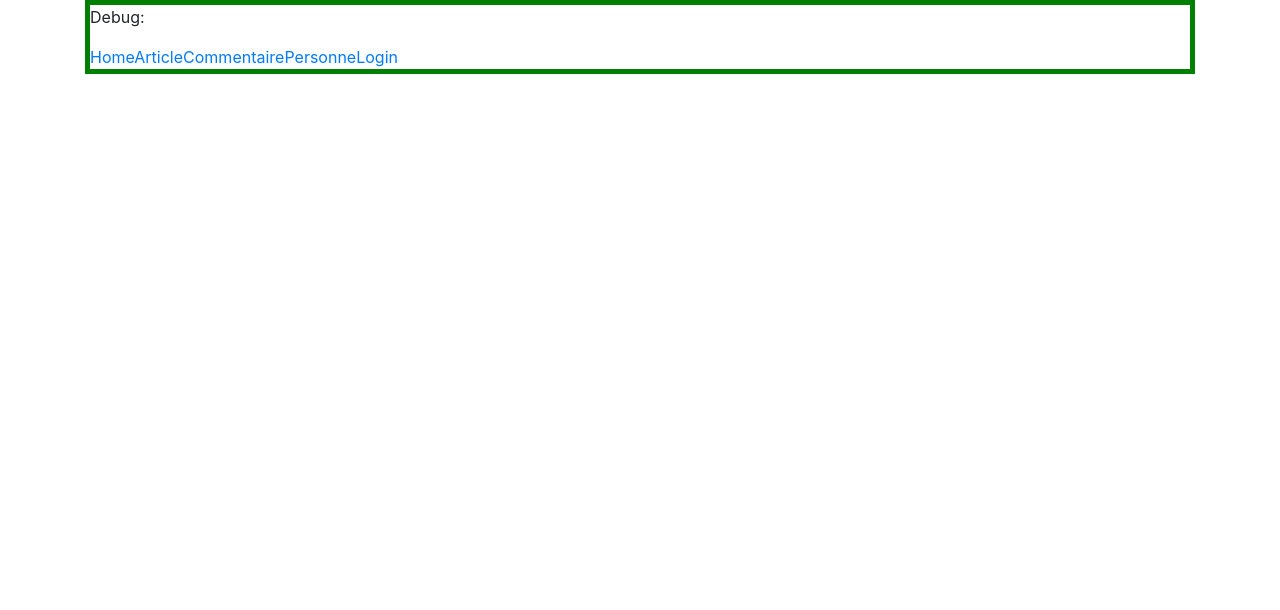
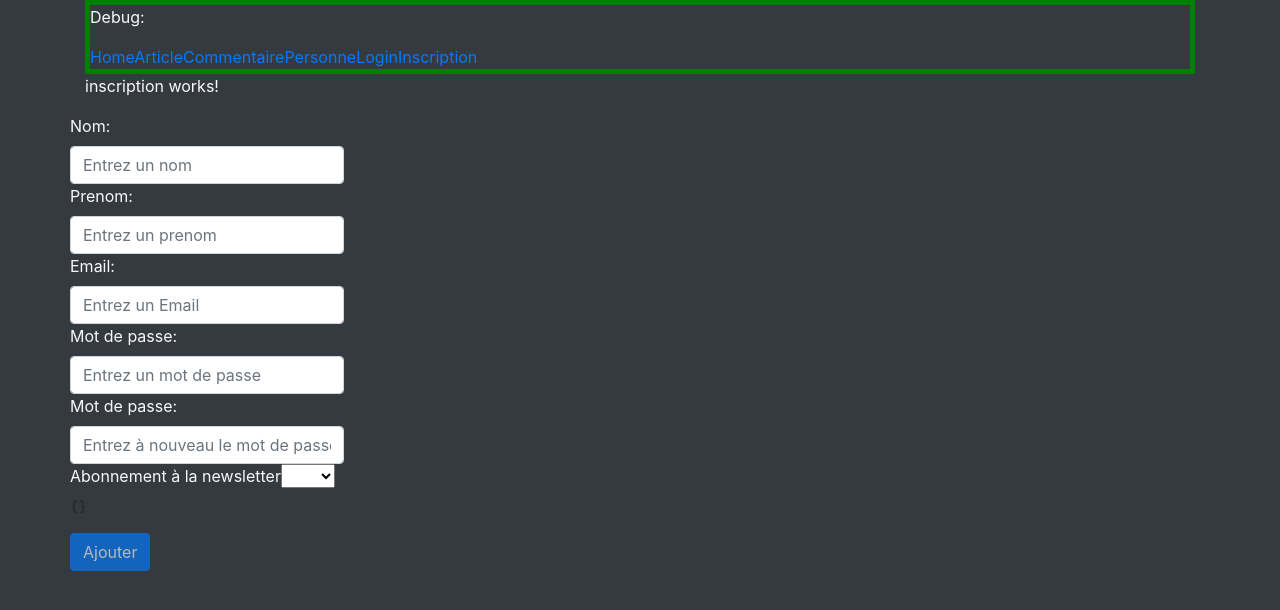
Before and after one commit to jlgithubrep/projetfront, an Angular app: page /inscription in a window 1280 px wide. Before the commit this address led to /. Shown: the top 610 px of the page. Built offline with nearby package versions, Linux system fonts and the light colour scheme.

Commit message:
inscription+modif login

```diff
--- a/src/app/app.component.html
+++ b/src/app/app.component.html
@@ -38,6 +38,7 @@
   <a routerLink="/commentaire" routerLinkActive="active">Commentaire</a>
   <a routerLink="/personne" routerLinkActive="active">Personne</a>
   <a routerLink="/login">Login</a>
+  <a routerLink="/inscription">Inscription</a>
 </div>
 
 <router-outlet></router-outlet>
--- a/src/app/app.module.ts
+++ b/src/app/app.module.ts
@@ -12,6 +12,7 @@ import { HomeComponent } from './home/home.component';
 import { LoginComponent } from './login/login.component';
 import { FooterComponent } from './footer/footer.component';
 import { MenuComponent } from './menu/menu.component';
+import { InscriptionComponent } from './inscription/inscription.component';
 
 @NgModule({
   declarations: [
@@ -22,7 +23,8 @@ import { MenuComponent } from './menu/menu.component';
     HomeComponent,
     LoginComponent,
     FooterComponent,
-    MenuComponent
+    MenuComponent,
+    InscriptionComponent
   ],
   imports: [
     BrowserModule,
--- /dev/null
+++ b/src/app/inscription/inscription.component.html
@@ -0,0 +1,40 @@
+<p>
+  inscription works!
+</p>
+<div class="row">
+  <form #personneForm="ngForm">
+
+    <div class="form-group">
+      <label for="nom">Nom: </label>
+      <input type="text" class="form-control" id="nom" name="nom" placeholder="Entrez un nom" [(ngModel)]="nom"
+        required>
+      <label for="prenom">Prenom: </label>
+      <input type="text" class="form-control" id="prenom" name="prenom" placeholder="Entrez un prenom" [(ngModel)]="prenom"
+        required>
+      <label for="mail">Email: </label>
+      <input type="text" class="form-control" id="mail" name="mail" placeholder="Entrez un Email" [(ngModel)]="mail"
+        required pattern='^[a-zA-Z0-9_.+-]+@[a-zA-Z0-9-]+.[a-zA-Z0-9-.]+$'>
+      <label for="mdp">Mot de passe: </label>
+      <input type="password" class="form-control" id="mdp" name="mdp" placeholder="Entrez un mot de passe" [(ngModel)]="mdp"
+        required>
+      <label for="mdpConfirm">Mot de passe: </label>
+      <input type="password" class="form-control" id="mdpConfirm" name="mdpConfirm" placeholder="Entrez à nouveau le mot de passe"
+        [(ngModel)]="mdpConfirm" required>
+
+      <label for="newsletter">Abonnement à la newsletter</label>
+      <select name="selectNewsletter" [(ngModel)]="selectNewsletter" required>
+        <option selected [ngValue]="0">Non</option>
+        <option [ngValue]="1">Oui</option>
+      </select>
+
+      <pre>{{personneForm.value | json}}</pre>
+    </div>
+
+    <button (click)="ajouterPersonne()" type="submit" class="btn btn-primary" [disabled]="!personneForm.valid">Ajouter</button>
+  </form>
+
+  <div class="bg-warning" *ngIf="passwordnotmatching == true">
+    Mot de passe ne correspond pas
+  </div>
+
+</div>
--- /dev/null
+++ b/src/app/inscription/inscription.component.ts
@@ -0,0 +1,51 @@
+import { Component, OnInit } from '@angular/core';
+import { PersonneService } from '../services/personne.services';
+import { Personne } from '../interfaces/Personne';
+
+@Component({
+  selector: 'app-inscription',
+  templateUrl: './inscription.component.html',
+  styleUrls: ['./inscription.component.css']
+})
+export class InscriptionComponent implements OnInit {
+
+  constructor(private personneService: PersonneService) {
+    this.passwordnotmatching = false;
+  }
+
+
+  //ajout/inscription user
+  nom: string;
+  prenom: string;
+  mail: string;
+  mdp: string;
+  mdpConfirm: string;
+  selectNewsletter: number;
+
+  passwordnotmatching: boolean;
+
+
+  //ajout/inscription user
+  ajouterPersonne() {
+
+    if (this.mdp != this.mdpConfirm) {
+      this.passwordnotmatching = true;
+    } else {
+
+      let p: Personne = { id: null, abonne: this.selectNewsletter, mail: this.mail, mdp: this.mdp, nom: this.nom, prenom: this.prenom, type: "utilisateur" };
+
+      this.personneService.addPersonne(p).subscribe(res => {
+        this.nom = "";
+        this.prenom = "";
+        this.mail = "";
+        this.mdp = "";
+      });
+    }
+
+
+  }
+
+  ngOnInit() {
+  }
+
+}
--- a/src/app/login/login.component.html
+++ b/src/app/login/login.component.html
@@ -5,17 +5,17 @@
   <form #loginForm="ngForm">
 
     <div class="form-group">
-      <label for="nom">Nom: </label>
-      <input type="text" class="form-control" id="nom" name="nom" placeholder="Entrez un nom" [(ngModel)]="nom"
+      <label for="mail">Email: </label>
+      <input type="text" class="form-control" id="mail" name="mail" placeholder="Entrez votre Email" [(ngModel)]="mail"
         required>
       <label for="mdp">Mot de passe: </label>
-      <input type="password" class="form-control" id="mdp" name="mdp" placeholder="Entrez un mot de passe" [(ngModel)]="mdp"
+      <input type="password" class="form-control" id="mdp" name="mdp" placeholder="Entrez votre mot de passe" [(ngModel)]="mdp"
         required>
     </div>
     <button (click)="login()" type="submit" class="btn btn-primary" [disabled]="!loginForm.valid">Se connecter</button>
   </form>
 
-<div class="warning" *ngIf="erreur == true">
+<div class="bg-warning" *ngIf="erreur == true">
   Informations de connexion Incorrectes!
 </div>
 
--- a/src/app/login/login.component.ts
+++ b/src/app/login/login.component.ts
@@ -13,14 +13,14 @@ export class LoginComponent implements OnInit {
     this.erreur = false;
   }
 
-  nom: string;
+  mail: string;
   mdp: string;
 
   p: Personne;
   erreur: boolean;
 
   login() {
-    this.personneService.login(this.nom, this.mdp).subscribe(res => {
+    this.personneService.login(this.mail, this.mdp).subscribe(res => {
 
       this.p = <Personne>res;
       console.log(this.p.nom);
--- a/src/app/personne/personne.component.html
+++ b/src/app/personne/personne.component.html
@@ -2,40 +2,12 @@
   personne works!
 </p>
 <p>double clic pour modifier une personne</p>
-<div class="row">
-  <form #personneForm="ngForm">
-
-    <div class="form-group">
-      <label for="nom">Nom: </label>
-      <input type="text" class="form-control" id="nom" name="nom" placeholder="Entrez un nom" [(ngModel)]="nom"
-        required>
-      <label for="prenom">Prenom: </label>
-      <input type="text" class="form-control" id="prenom" name="prenom" placeholder="Entrez un prenom" [(ngModel)]="prenom"
-        required>
-      <label for="mail">Email: </label>
-      <input type="text" class="form-control" id="mail" name="mail" placeholder="Entrez un Email" [(ngModel)]="mail"
-        required>
-      <label for="mdp">Mot de passe: </label>
-      <input type="password" class="form-control" id="mdp" name="mdp" placeholder="Entrez un mot de passe" [(ngModel)]="mdp"
-        required>
-
-      <label for="newsletter">Abonnement à la newsletter</label>
-      <select name="selectNewsletter" [(ngModel)]="selectNewsletter" required>
-        <option selected [ngValue]="0">Non</option>
-        <option [ngValue]="1">Oui</option>
-      </select>
-
-    </div>
-
-    <button (click)="ajouterPersonne()" type="submit" class="btn btn-primary" [disabled]="!personneForm.valid">Ajouter</button>
-  </form>
-</div>
 
 <div class="row">
 
 
   <div class="card" style="width: 18rem;" *ngFor="let p of personnes ; let i = index">
-    <div class="card-body bg-light">
+    <div class="card-body bg-dark text-light">
       <h6 class="card-subtitle mb-2 text-muted">{{p.type}}</h6>
       <p class="card-text" (dblclick)="afficheModifComm(p.id)">{{p.id}} Nom : {{p.nom}}, Prenom : {{p.prenom}}</p>
       <p class="card-text">Email : {{p.mail}}</p>
--- a/src/app/personne/personne.component.ts
+++ b/src/app/personne/personne.component.ts
@@ -18,12 +18,6 @@ export class PersonneComponent implements OnInit {
   personnes: Personne[] = new Array;
 
 
-  //ajout/inscription user
-  nom: string;
-  prenom: string;
-  mail: string;
-  mdp: string;
-  selectNewsletter: number;
 
 
   //modif
@@ -36,21 +30,7 @@ export class PersonneComponent implements OnInit {
   aff: boolean = false;//pour cacher les zones de modification de commentaires
   idAffMod: number;//pour recupere l'id du commentaire pour le quel on veut afficher la zone de modif
 
-  //ajout/inscription user
-  ajouterPersonne() {
-    let p: Personne = { id: null, abonne: this.selectNewsletter, mail: this.mail, mdp: this.mdp, nom: this.nom, prenom: this.prenom, type: "utilisateur" };
 
-    this.personneService.addPersonne(p).subscribe(res => {
-      this.nom = "";
-      this.prenom = "";
-      this.mail = "";
-      this.mdp = "";
-      //pour avoir l'affichage à jour
-      this.personneService.getAllPersonne().subscribe(res => {
-        this.personnes = res['_embedded'].personnes;
-      });
-    });
-  }
 
 
   //admin
--- a/src/app/services/personne.services.ts
+++ b/src/app/services/personne.services.ts
@@ -42,8 +42,8 @@ export class PersonneService {
         return this.http.put(this.url + i, p);
     }
 
-    login(nom:string, password : string){
-        return this.http.get(this.url+ "search/findByNomAndMdp?nom="+nom+"&mdp="+password);
+    login(mail:string, password : string){
+        return this.http.get(this.url+ "search/findByMailAndMdp?mail="+mail+"&mdp="+password);
     }
 
 }
--- a/src/index.html
+++ b/src/index.html
@@ -10,7 +10,7 @@
   <link rel="icon" type="image/x-icon" href="favicon.ico">
 </head>
 
-<body>
+<body class="bg-dark text-light">
   <div class="container">
     <app-root></app-root>
   </div>
```
Also changed, not shown: src/app/app-routing.module.ts (+58 -2 lines), src/app/inscription/inscription.component.css (added), 2 other files (tests, documents, lock files or other folders).
